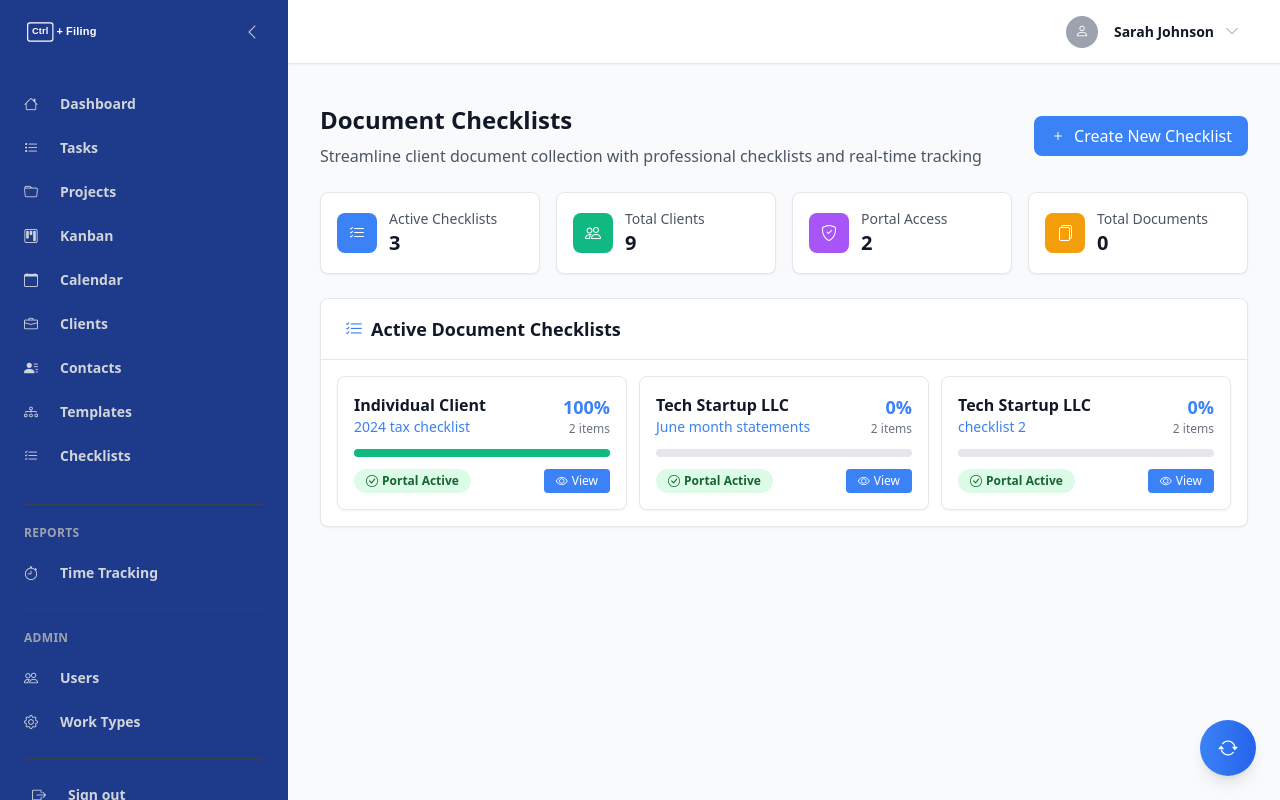
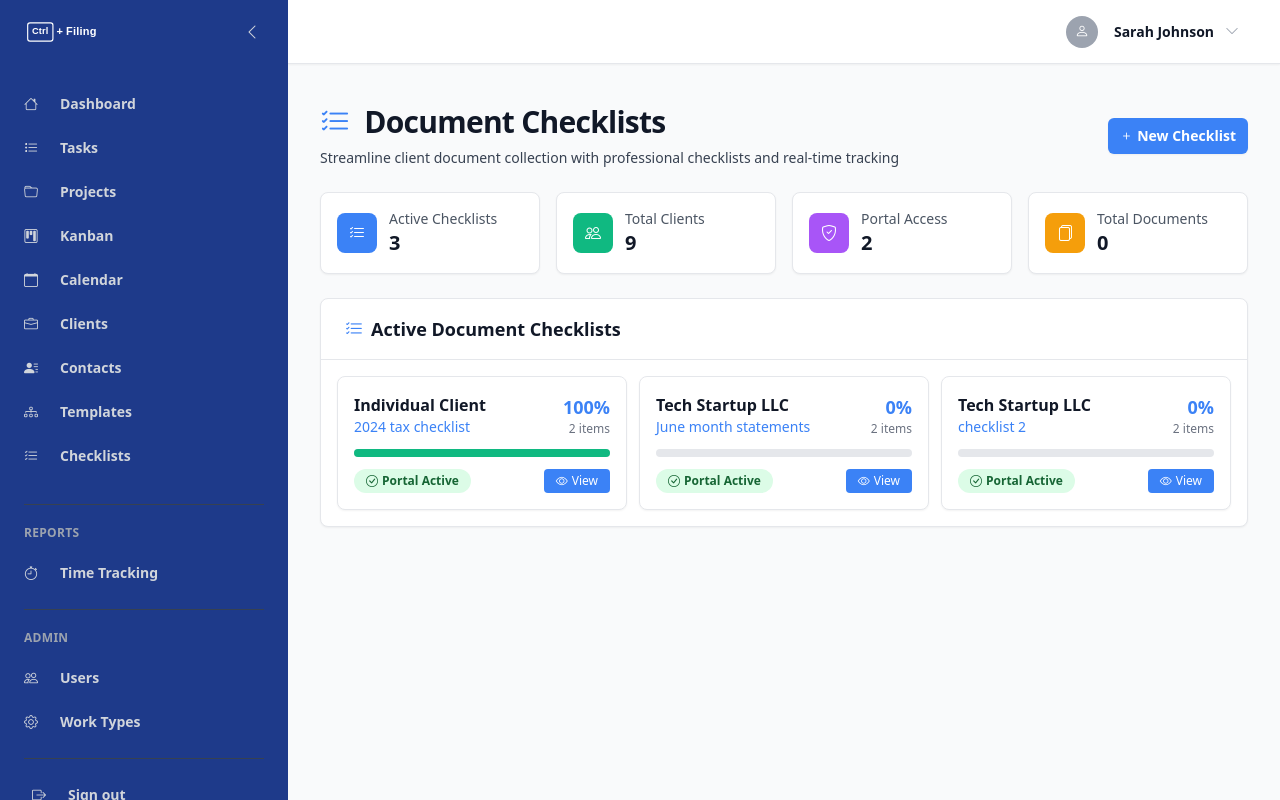
Before and after one commit to keshav84652/workflow-management, a Flask app: page /checklists in a window 1280 px wide. Run offline with Flask 3, Linux system fonts and the light colour scheme; a user stored in the database is signed in; some libraries are stand-ins or nearby versions.

Commit message:
✨ Streamline checklists page to match application design system
- Updated header to use standard format with proper spacing and typography
- Added consistent list-check icon to match other pages
- Removed all hover animations and transitions for consistency
- Removed floating refresh button and page load animations
- Removed custom JavaScript animations that made it look different
- Maintained the good card layout while making it cohesive
- Now follows same design patterns as tasks, projects, etc.

🤖 Generated with [Claude Code](https://claude.ai/code)

Co-Authored-By: Claude <noreply@anthropic.com>

```diff
--- a/templates/documents/document_checklists.html
+++ b/templates/documents/document_checklists.html
@@ -4,23 +4,30 @@
 {% block title %}Document Checklists{% endblock %}
 
 {% block content %}
-<!-- Header -->
-<div class="flex items-center justify-between mb-6">
-    <div>
-        <h1 class="text-2xl font-bold text-gray-900 mb-2">Document Checklists</h1>
-        <p class="text-gray-600">Streamline client document collection with professional checklists and real-time tracking</p>
+<div class="space-y-6">
+    <!-- Header -->
+    <div class="sm:flex sm:items-center sm:justify-between">
+        <div>
+            <h1 class="text-2xl font-bold leading-7 text-gray-900 sm:truncate sm:text-3xl sm:tracking-tight">
+                <i class="bi bi-list-check text-cpa-blue mr-2"></i>
+                Document Checklists
+            </h1>
+            <p class="mt-2 text-sm text-gray-700">
+                Streamline client document collection with professional checklists and real-time tracking
+            </p>
+        </div>
+        <div class="mt-4 sm:ml-16 sm:mt-0 sm:flex-none">
+            <a href="{{ url_for('documents.create_checklist') }}"
+               class="block rounded-md bg-cpa-blue px-3 py-2 text-center text-sm font-semibold text-white shadow-sm hover:bg-blue-500">
+                <i class="bi bi-plus"></i> New Checklist
+            </a>
+        </div>
     </div>
-    <a href="{{ url_for('documents.create_checklist') }}"
-       class="inline-flex items-center px-4 py-2 bg-cpa-blue text-white rounded-lg hover:bg-cpa-navy transition-colors">
-        <i class="bi bi-plus mr-2"></i>
-        Create New Checklist
-    </a>
-</div>
 
 <!-- Statistics Cards -->
 <div class="grid grid-cols-1 md:grid-cols-2 lg:grid-cols-4 gap-4 mb-6">
     <!-- Active Checklists -->
-    <div class="bg-white rounded-lg shadow-sm border border-gray-200 p-4 hover:shadow-md transition-shadow">
+    <div class="bg-white rounded-lg shadow-sm border border-gray-200 p-4">
         <div class="flex items-center">
             <div class="flex-shrink-0">
                 <div class="w-10 h-10 bg-cpa-blue rounded-lg flex items-center justify-center">
@@ -35,7 +42,7 @@
     </div>
 
     <!-- Total Clients -->
-    <div class="bg-white rounded-lg shadow-sm border border-gray-200 p-4 hover:shadow-md transition-shadow">
+    <div class="bg-white rounded-lg shadow-sm border border-gray-200 p-4 ">
         <div class="flex items-center">
             <div class="flex-shrink-0">
                 <div class="w-10 h-10 bg-cpa-green rounded-lg flex items-center justify-center">
@@ -50,7 +57,7 @@
     </div>
 
     <!-- Portal Access Active -->
-    <div class="bg-white rounded-lg shadow-sm border border-gray-200 p-4 hover:shadow-md transition-shadow">
+    <div class="bg-white rounded-lg shadow-sm border border-gray-200 p-4 ">
         <div class="flex items-center">
             <div class="flex-shrink-0">
                 <div class="w-10 h-10 bg-purple-500 rounded-lg flex items-center justify-center">
@@ -75,7 +82,7 @@
     </div>
 
     <!-- Total Documents -->
-    <div class="bg-white rounded-lg shadow-sm border border-gray-200 p-4 hover:shadow-md transition-shadow">
+    <div class="bg-white rounded-lg shadow-sm border border-gray-200 p-4 ">
         <div class="flex items-center">
             <div class="flex-shrink-0">
                 <div class="w-10 h-10 bg-amber-500 rounded-lg flex items-center justify-center">
@@ -109,7 +116,7 @@
         <div class="p-4">
             <div class="grid grid-cols-1 lg:grid-cols-2 xl:grid-cols-3 gap-3">
                 {% for checklist in checklists %}
-                    <div class="bg-white border border-gray-200 rounded-lg shadow-sm hover:shadow-md hover:border-cpa-blue transition-all">
+                    <div class="bg-white border border-gray-200 rounded-lg shadow-sm">
                         <div class="p-4">
                             <div class="flex items-center justify-between mb-3">
                                 <div>
@@ -168,28 +175,6 @@
     </div>
 {% endif %}
 
-<!-- Floating Refresh Button -->
-<div class="fixed bottom-6 right-6 z-50">
-    <button onclick="window.location.reload()"
-            class="w-14 h-14 bg-gradient-to-r from-cpa-blue to-blue-600 text-white rounded-full shadow-lg hover:shadow-xl transition-all duration-300 transform hover:scale-110 flex items-center justify-center">
-        <i class="bi bi-arrow-repeat text-xl"></i>
-    </button>
+
 </div>
-
-<script>
-// Add smooth animations when page loads
-document.addEventListener('DOMContentLoaded', function() {
-    // Animate cards on scroll
-    const cards = document.querySelectorAll('.grid > div');
-    cards.forEach((card, index) => {
-        card.style.opacity = '0';
-        card.style.transform = 'translateY(20px)';
-        setTimeout(() => {
-            card.style.transition = 'all 0.5s ease';
-            card.style.opacity = '1';
-            card.style.transform = 'translateY(0)';
-        }, index * 100);
-    });
-});
-</script>
 {% endblock %}
```
Also changed, not shown: instance/workflow.db.
